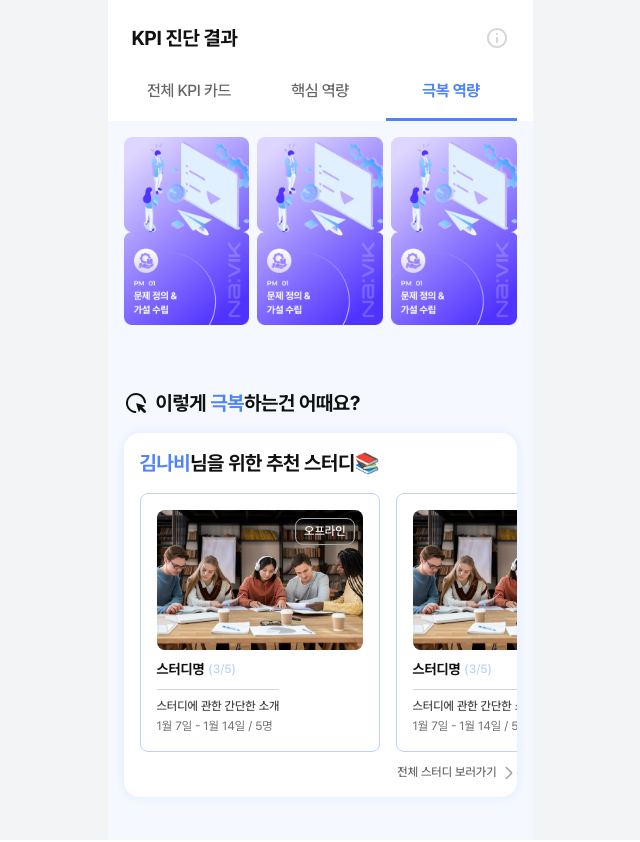
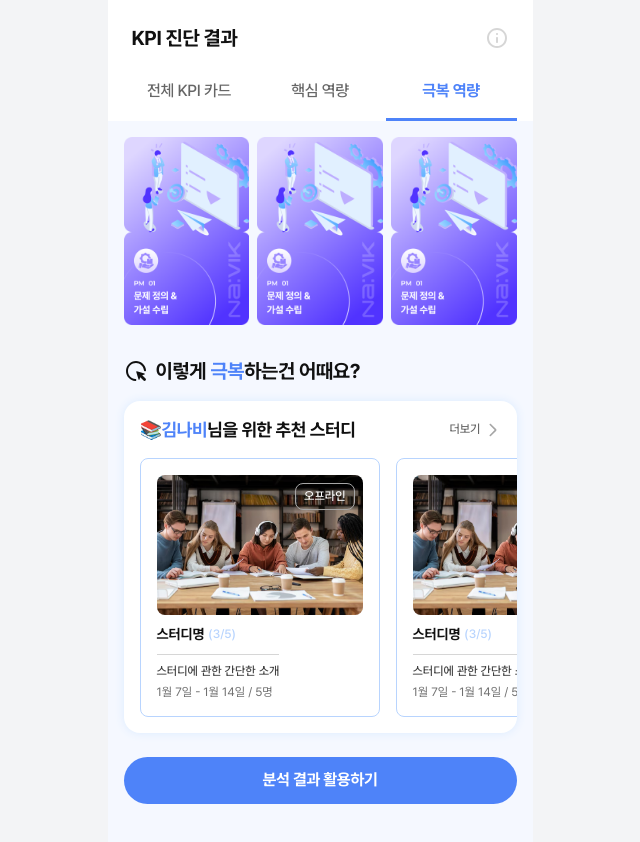
Before and after one commit to UMC9th-NaviK/NaviK-FE, a React (Vite) app: page /job/result in a window 1280 px wide. Both pictures are taken after a click on the button "극복 역량". Shown: the top 842 px of the page, without its empty margins (320-960 px from the left). Built offline with nearby package versions, Linux system fonts and the light colour scheme.

Commit message:
#35 [CHORE] 극복 역량 페이지

```diff
--- a/src/components/job/OvercomePower.tsx
+++ b/src/components/job/OvercomePower.tsx
@@ -1,10 +1,11 @@
+import ButtonRound from '../common/ButtonRound';
 import CardSlider from '../common/CardSlider';
 import StudySuggest from './StudySuggest';
 
 const OvercomePower = () => {
   return (
-    <div className="flex flex-col gap-8">
-      <CardSlider title="극복 역량" />
+    <div className="flex flex-col">
+      <CardSlider />
       <div className="mb-6.75 flex flex-col gap-4 p-4">
         <span className="flex items-center gap-2">
           <img src="/icons/jobs/mouse-cursor.svg" className="h-6 w-6" />
@@ -15,6 +16,9 @@ const OvercomePower = () => {
           </span>
         </span>
         <StudySuggest />
+        <div className="pt-2">
+          <ButtonRound text="분석 결과 활용하기" onClick={() => {}} />
+        </div>
       </div>
     </div>
   );
--- a/src/components/job/StudySuggest.tsx
+++ b/src/components/job/StudySuggest.tsx
@@ -6,10 +6,16 @@ const StudySuggest = () => {
   const totalItems = 20;
   return (
     <div className="bg-base-100 shadow-card flex flex-col gap-4 rounded-2xl py-4">
-      <p className="text-heading-20B text-base-900 flex px-4">
-        <span className="text-primary-blue-500">김나비</span>
-        님을 위한 추천 스터디📚
-      </p>
+      <div className="flex items-center justify-between px-4">
+        <p className="text-heading-18B text-base-900 flex">
+          <span className="text-primary-blue-500">📚김나비</span>
+          님을 위한 추천 스터디
+        </p>
+        <button className="text-opacity-black-60 text-caption-12M flex items-center gap-1">
+          더보기
+          <img src="/icons/reports/arrow-right-gray.svg" className="h-4 w-4" />
+        </button>
+      </div>
       <div className="flex flex-col gap-3">
         {/* TODO: 스터디 컴포넌트 슬라이더*/}
         <div
@@ -22,10 +28,6 @@ const StudySuggest = () => {
             </div>
           ))}
         </div>
-        <button className="text-opacity-black-60 text-caption-12M flex items-center gap-1 self-end">
-          전체 스터디 보러가기
-          <img src="/icons/reports/arrow-right-gray.svg" className="h-4 w-4" />
-        </button>
       </div>
     </div>
   );
```
